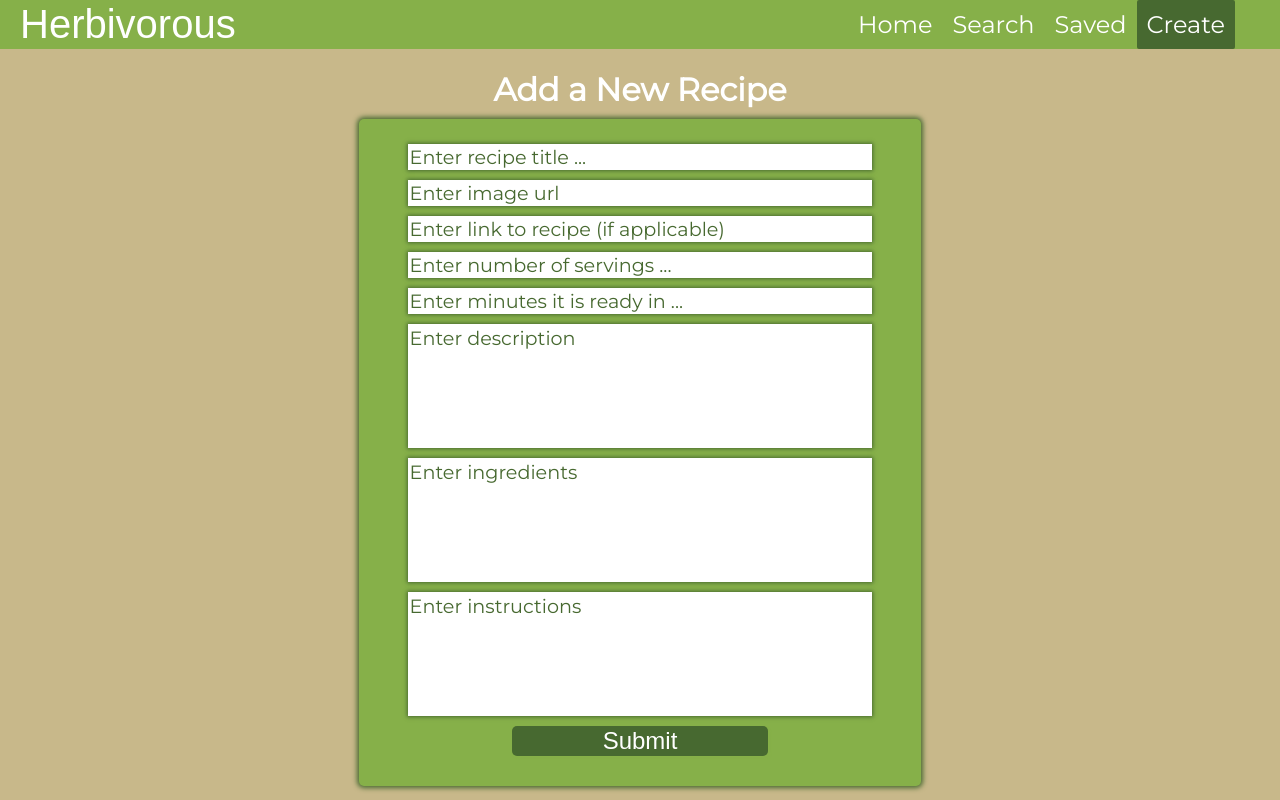
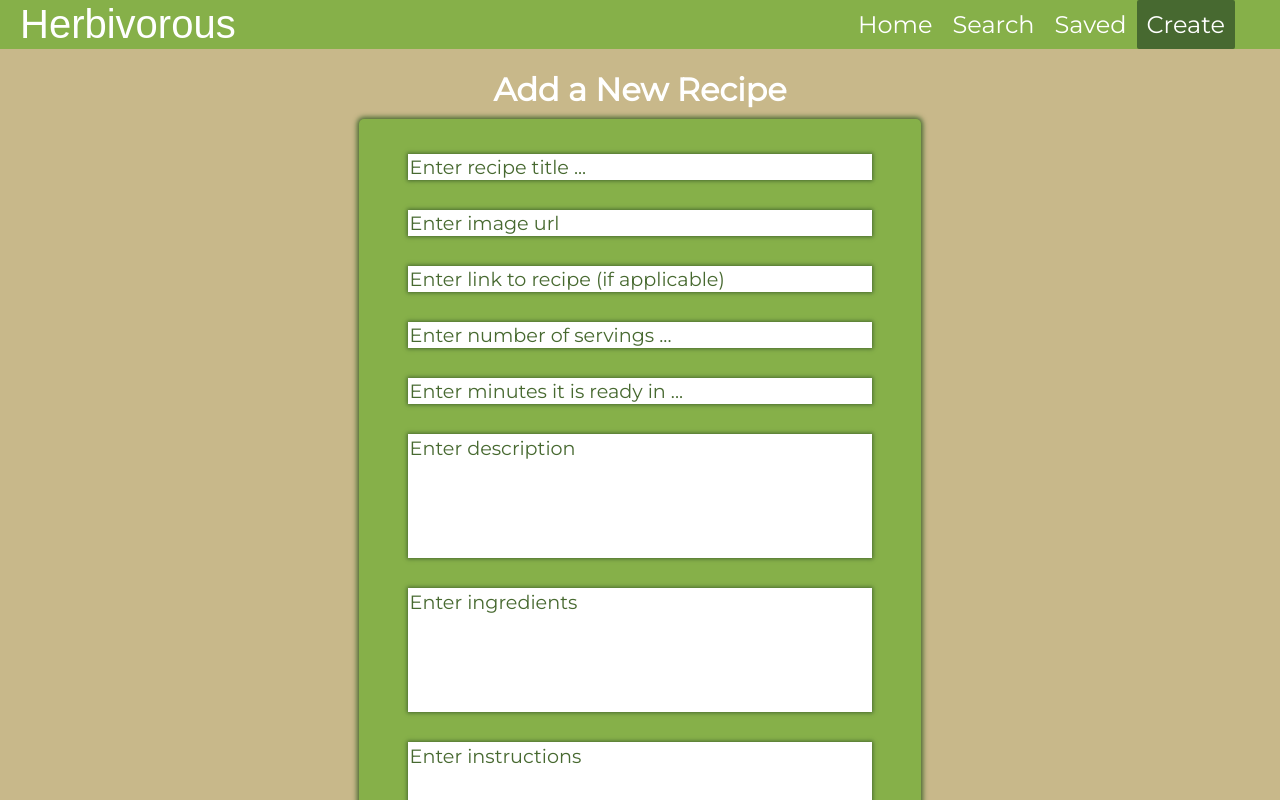
Before and after one commit to Pete-Fowler/herbivorous, a React (Create React App) app: page /submit in a window 1280 px wide. Built offline with nearby package versions, Linux system fonts and the light colour scheme; no server answers; data requests are answered from the project's data file; a web font is replaced by a local one.

Commit message:
Add style

```diff
--- a/db.json
+++ b/db.json
@@ -5,37 +5,6 @@
       "title": "Country Breakfast: Tofu and Veggie Scramble With Home Fries",
       "isLiked": true,
       "image": "https://spoonacular.com/recipeImages/640194-312x231.jpg"
-    },
-    {
-      "id": 663500,
-      "title": "Tofu Chickpeas Lettuce Wraps",
-      "isLiked": true,
-      "image": "https://spoonacular.com/recipeImages/663500-312x231.jpg"
-    },
-    {
-      "id": 661223,
-      "title": "Spicy Vegan Chili",
-      "isLiked": true,
-      "image": "https://spoonacular.com/recipeImages/661223-312x231.jpg"
-    },
-    {
-      "isLiked": true,
-      "type": "user-created",
-      "image": "https://imagesvc.meredithcorp.io/v3/mm/image?url=https%3A%2F%2Fstatic.onecms.io%2Fwp-content%2Fuploads%2Fsites%2F43%2F-0001%2F11%2F30%2F9444501.jpg&q=60",
-      "link": "https://www.allrecipes.com/recipe/8344613/jackfruit-tacos-with-mango-slaw/",
-      "title": "Jackfruit Tacos",
-      "servings": "3",
-      "readyInMinutes": "30",
-      "summary": "These tacos made with jackfruit are perfect twist on tradition. Seasoned with taco seasoning and topped with a jalapeño-mango slaw for the finishing touch.",
-      "ingredients": "Slaw:\n\n½ cup finely shredded green cabbage\n\n¼ cup finely shredded red cabbage\n\n¼ cup chopped fresh mango\n\n1 medium carrot, shredded\n\n1 medium jalapeño pepper, seeded and thinly sliced\n\n1 ½ tablespoons mayonnaise\n\n½ medium lime, juiced\nTacos:\n\n1 (14 ounce) can green jackfruit in brine, drained\n\n1 tablespoon grapeseed oil\n\n¼ teaspoon taco seasoning, or to taste\n\n3 (6 inch) corn tortillas, or more to taste\n\n1 tablespoon chopped fresh cilantro, or to taste (Optional)",
-      "instructions": "Step 1\nCombine green and red cabbage, mango, carrot, jalapeño, mayonnaise, and lime juice for slaw in a large mixing bowl. Mix well until all ingredients are coated with mayonnaise; set aside.\n\nStep 2\nPrepare tacos: Gently pull jackfruit flesh apart as you would for pulled pork or chicken, discarding any seeds or pods.\n\nStep 3\nHeat oil in a cast iron skillet over medium heat. Add shredded jackfruit and taco seasoning; cook and stir until heated through and blended with seasoning, 2 to 3 minutes.\n\nStep 4\nMeanwhile, heat another cast iron skillet over medium-high heat. Working in batches, add tortillas and heat for 15 to 30 seconds per side.\n\nStep 5\nPut jackfruit mixture in the middle of each tortilla and top with slaw and cilantro.",
-      "id": 663501
-    },
-    {
-      "id": 663150,
-      "title": "Thai Savory Brown Fried Rice",
-      "isLiked": true,
-      "image": "https://spoonacular.com/recipeImages/663150-312x231.jpg"
     }
   ]
 }
--- a/src/styles/Home.css
+++ b/src/styles/Home.css
@@ -41,7 +41,7 @@
   max-height: 200vh;
   max-width: 95%;
   border-radius: 5px;
-  box-shadow: 0px 0px 4px var(--greenD);
+  box-shadow: 0px 0px 8px var(--greenD);
 }
 
 #image-wrapper {
@@ -49,4 +49,5 @@
   display: flex;
   justify-content: center;
   align-items: center;
+  padding-bottom: 50px;
 }
--- a/src/styles/Recipe.css
+++ b/src/styles/Recipe.css
@@ -6,7 +6,7 @@
   width: 300px;
   height: 300px;
   border-radius: 5px;
-  box-shadow: 2px 2px 4px var(--greenD);
+  box-shadow: 0 0 8px var(--greenD);
 }
 
 #image-box {
--- a/src/styles/Submit.css
+++ b/src/styles/Submit.css
@@ -43,6 +43,7 @@
   appearance: none;
   display: block;
   width: 90%;
+  margin: 10px;
   border: none;
   background-color: white;
   box-shadow: 0px 0px 4px 1px var(--greenD);
```
